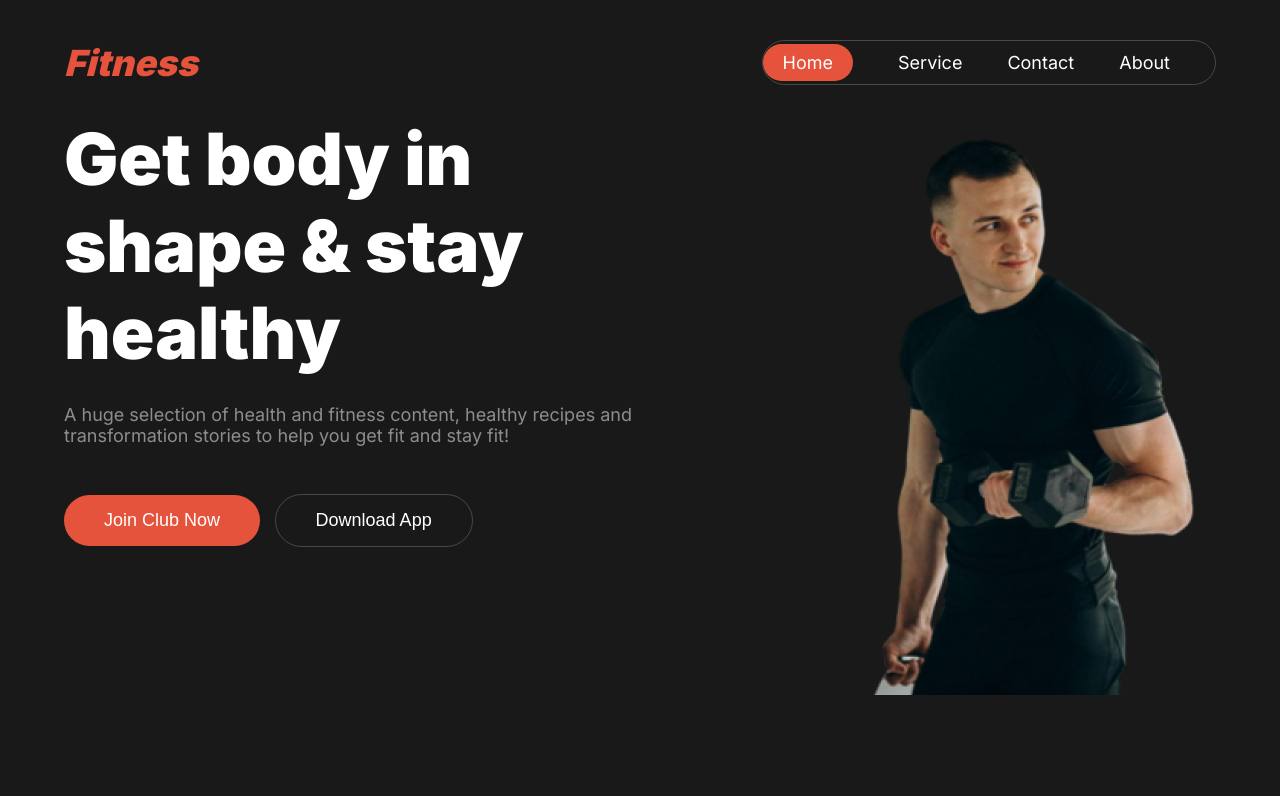
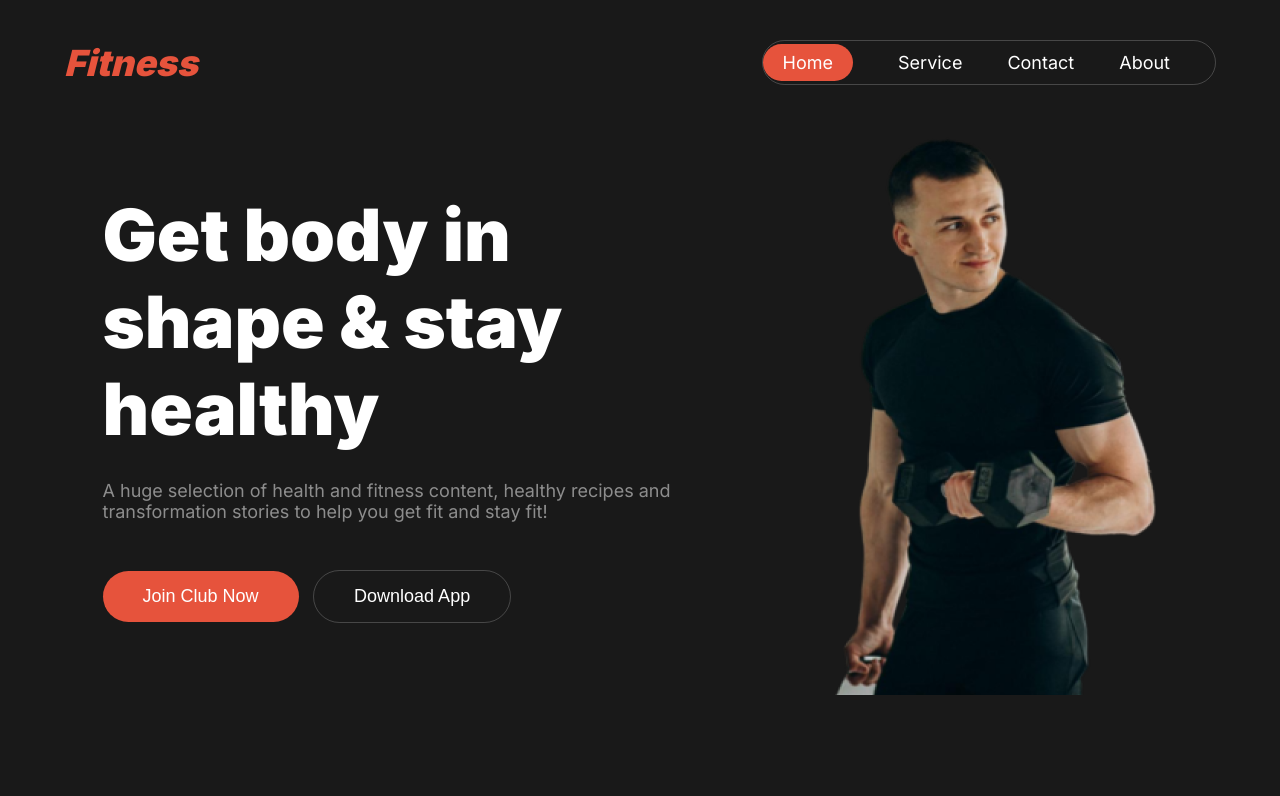
Before and after one commit to Jollypru/Assignment-2, a plain HTML site: page index.html in a window 1280 px wide. Shown: the top 796 px of the page. Drawn offline with Linux system fonts and the light colour scheme.

Commit message:
made some changes

```diff
--- a/styles/style.css
+++ b/styles/style.css
@@ -57,11 +57,13 @@
   }
   .banner{
     display: flex;
+    justify-content: center;
+    align-items: center;
     gap: 150px;
   }
-  /* .banner-content{
+  .banner-content{
     width: 50%;
-  } */
+  }
   .banner-title{
     font-size: 4.5rem;
     font-weight: 900;
@@ -71,6 +73,9 @@
     font-size: 1.125rem;
     opacity: 0.5;
     margin-bottom: 28px;
+  }
+  .banner-image img{
+    width: 100%;
   }
   .btn-primary{
     background-color: #E6533C;
```
